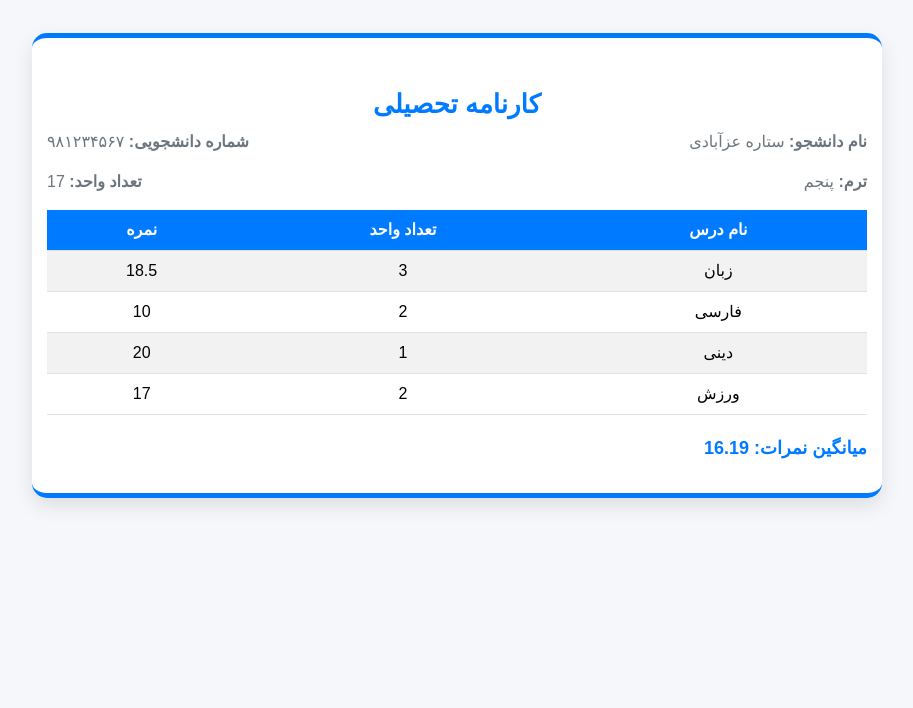
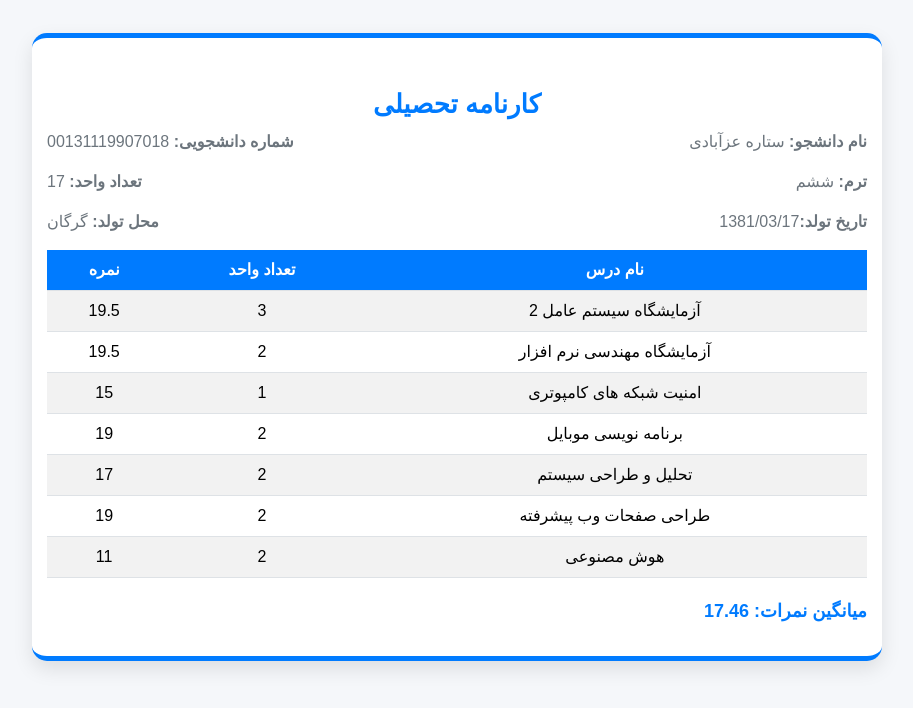
Before and after one commit to AdZeroNis/onlineShop, a PHP site: page /reportCard.php in a window 1280 px wide. Shown: the top 708 px of the page, without its empty margins (183-1096 px from the left). Run offline with PHP 8.4, Linux system fonts and the light colour scheme.

Commit message:
Update reportCard.php

```diff
--- a/exersice/reportCard.php
+++ b/exersice/reportCard.php
@@ -15,11 +15,15 @@
             <h1>کارنامه تحصیلی</h1>
             <div class="header-info">
                 <p><strong>نام دانشجو:</strong> ستاره عزآبادی</p>
-                <p><strong>شماره دانشجویی:</strong> ۹۸۱۲۳۴۵۶۷</p>
+                <p><strong>شماره دانشجویی:</strong> 00131119907018</p>
             </div>
             <div class="header-info">
-                <p><strong>ترم:</strong> پنجم</p>
+                <p><strong>ترم:</strong> ششم</p>
                 <p><strong>تعداد واحد:</strong> 17</p>
+            </div>
+            <div class="header-info">
+                <p><strong>تاریخ تولد:</strong>1381/03/17</p>
+                <p><strong>محل تولد:</strong> گرگان</p>
             </div>
         </div>
 
@@ -35,10 +39,13 @@
             <tbody>
                 <?php
                 $courses = [
-                    ['name' => 'زبان', 'units' => 3, 'score' => 18.50],
-                    ['name' => 'فارسی', 'units' => 2, 'score' => 10],
-                    ['name' => 'دینی', 'units' => 1, 'score' => 20],
-                    ['name' => 'ورزش', 'units' => 2, 'score' => 17],
+                    ['name' => 'آزمایشگاه سیستم عامل 2', 'units' => 3, 'score' => 19.50],
+                    ['name' => 'آزمایشگاه مهندسی نرم افزار', 'units' => 2, 'score' => 19.5],
+                    ['name' => 'امنیت شبکه های کامپوتری', 'units' => 1, 'score' => 15],
+                    ['name' => 'برنامه نویسی موبایل', 'units' => 2, 'score' => 19],
+                    ['name' => 'تحلیل و طراحی سیستم', 'units' => 2, 'score' => 17],
+                    ['name' => 'طراحی صفحات وب پیشرفته', 'units' => 2, 'score' => 19],
+                    ['name' => 'هوش مصنوعی', 'units' => 2, 'score' => 11],
                 ];
 
                 $totalUnits = 0;
```
